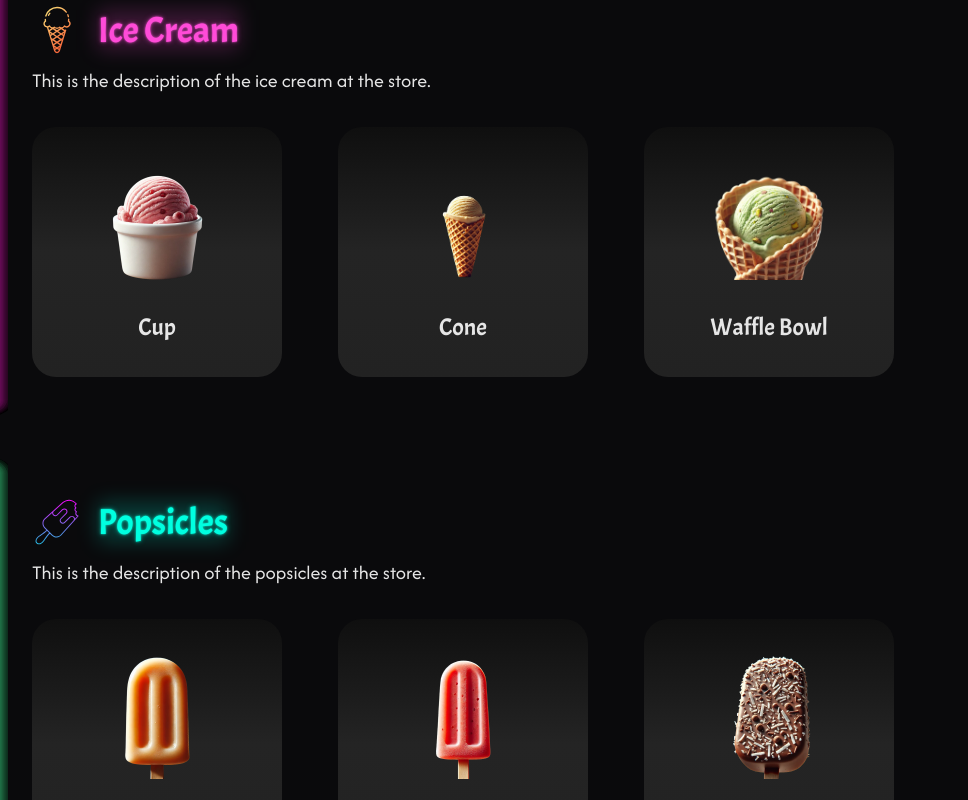
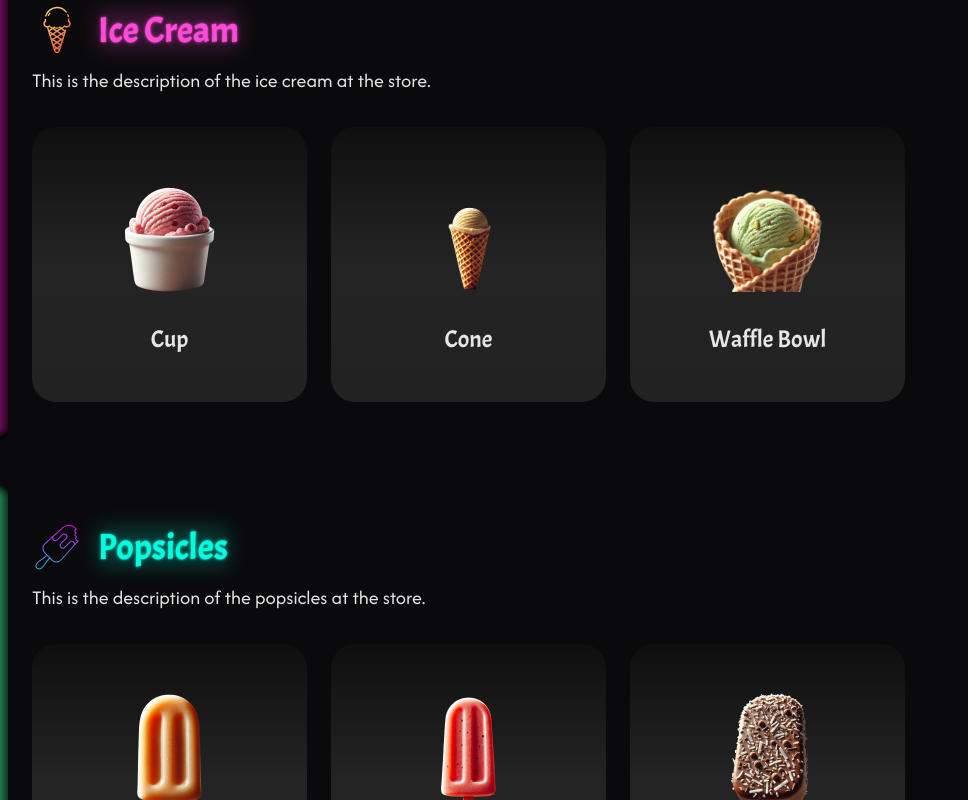
Before and after one commit to missatrox44/paleteria-and-snacks, a Next.js app: page / in a window 1280 px wide. Shown: the part 1000-1800 px from the top of the page, without its empty margins (0-968 px from the left). Built offline with nearby package versions, Linux system fonts and the light colour scheme.

Commit message:
flex layout

```diff
--- a/src/app/components/FoodCategory.tsx
+++ b/src/app/components/FoodCategory.tsx
@@ -32,25 +32,20 @@ const FoodCategory: React.FC<FoodCategoryProps> = ({
           objectFit="cover"
         />
       </div>
-
       <div className="flex flex-col pb-8">
         <div className="flex items-center gap-x-4">
           <Image src={imgSrc} alt={`${categoryTitle} icon`} width={50} height={50} />
-
           <h2 className={classNames("font-acme text-2xl md:text-4xl", classes)}>{categoryTitle}</h2>
         </div>
         <p className="text-xl pt-3">{categoryDescription}</p>
       </div>
-      <div className="grid grid-cols-2 md:grid-cols-4 gap-x-2 gap-y-14">
+      <div className="flip-card-container">
         {foodItems.map((item: FoodItem, index: number) => (
-          <div
-            key={index}
-            className="col-span-4 md:col-span-1 flip-card"
-          >
+          <div key={index} className="flip-card">
             <div className="flip-card-inner w-full h-full">
               <div className="flip-card-front card-base">
                 <div className="flex flex-col gap-y-6 items-center">
-                  <Image src={item.image} alt={item.name} width={125} height={125}    />
+                  <Image src={item.image} alt={item.name} width={125} height={125} />
                   <p className="font-acme text-2xl text-center">{item.name}</p>
                 </div>
               </div>
@@ -61,6 +56,7 @@ const FoodCategory: React.FC<FoodCategoryProps> = ({
           </div>
         ))}
       </div>
+
     </section>
   );
 };
--- a/src/app/globals.scss
+++ b/src/app/globals.scss
@@ -191,14 +191,25 @@ body {
   }
 }
 
+.flip-card-container {
+  display: flex;
+  flex-wrap: wrap;
+  gap: 1.5rem;
+  justify-content: start;
+
+  // @screen md {
+  //   justify-center: start;
+  // }
+
 .flip-card {
-  background-color: transparent;
+  // background-color: transparent;
   perspective: 1000px;
+  display: inline-flex;
 
   .flip-card-inner {
     position: relative;
-    width: 250px;
-    height: 250px;
+    width: 275px;
+    height: 275px;
     text-align: center;
     transition: transform 0.6s;
     transform-style: preserve-3d;
@@ -212,6 +223,9 @@ body {
     }
 
     .flip-card-front {
+      display: flex;
+      align-items: center;
+      justify-content: center;
       img {
         width: 125px;
         height: 125px;
@@ -229,6 +243,8 @@ body {
   &:hover .flip-card-inner {
     transform: rotateY(180deg);
   }
+}
+
 }
 
 //Responsive map
```
Also changed, not shown: 1 other file (tests, documents, lock files or other folders).
